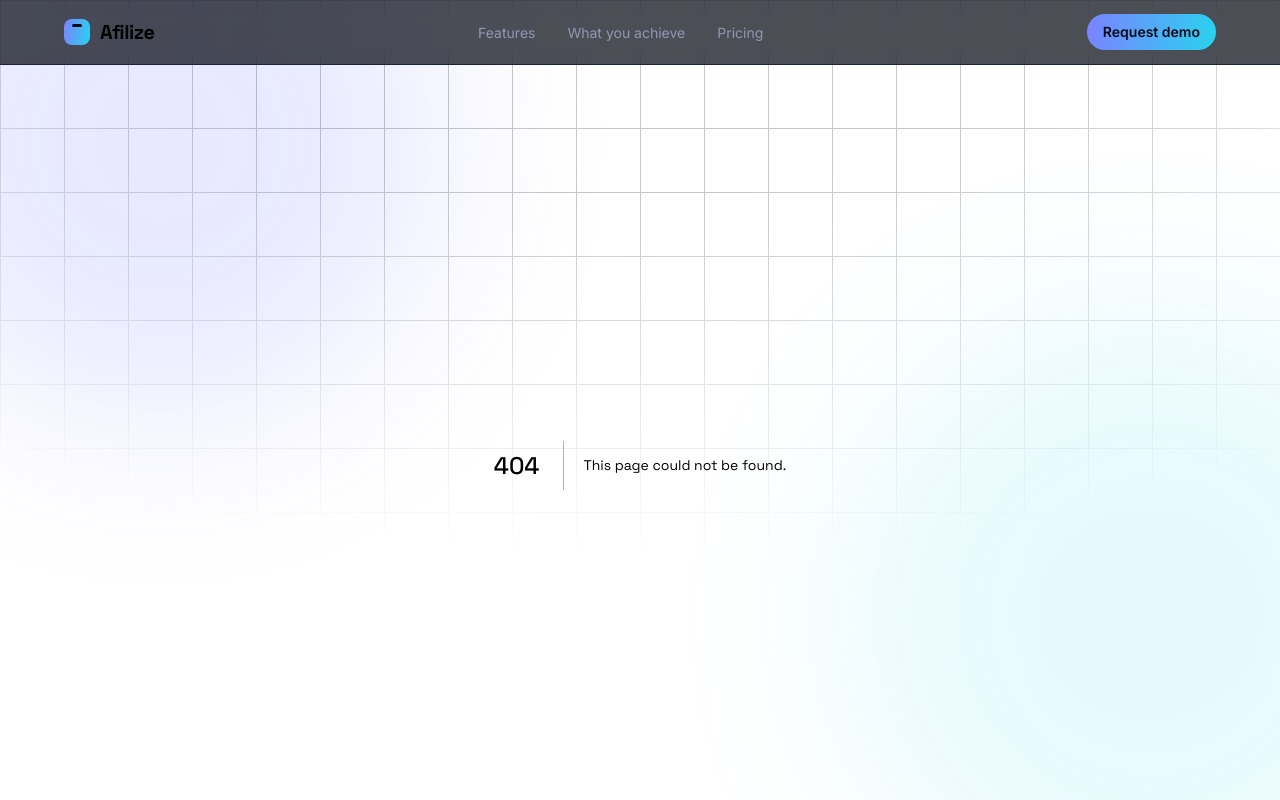
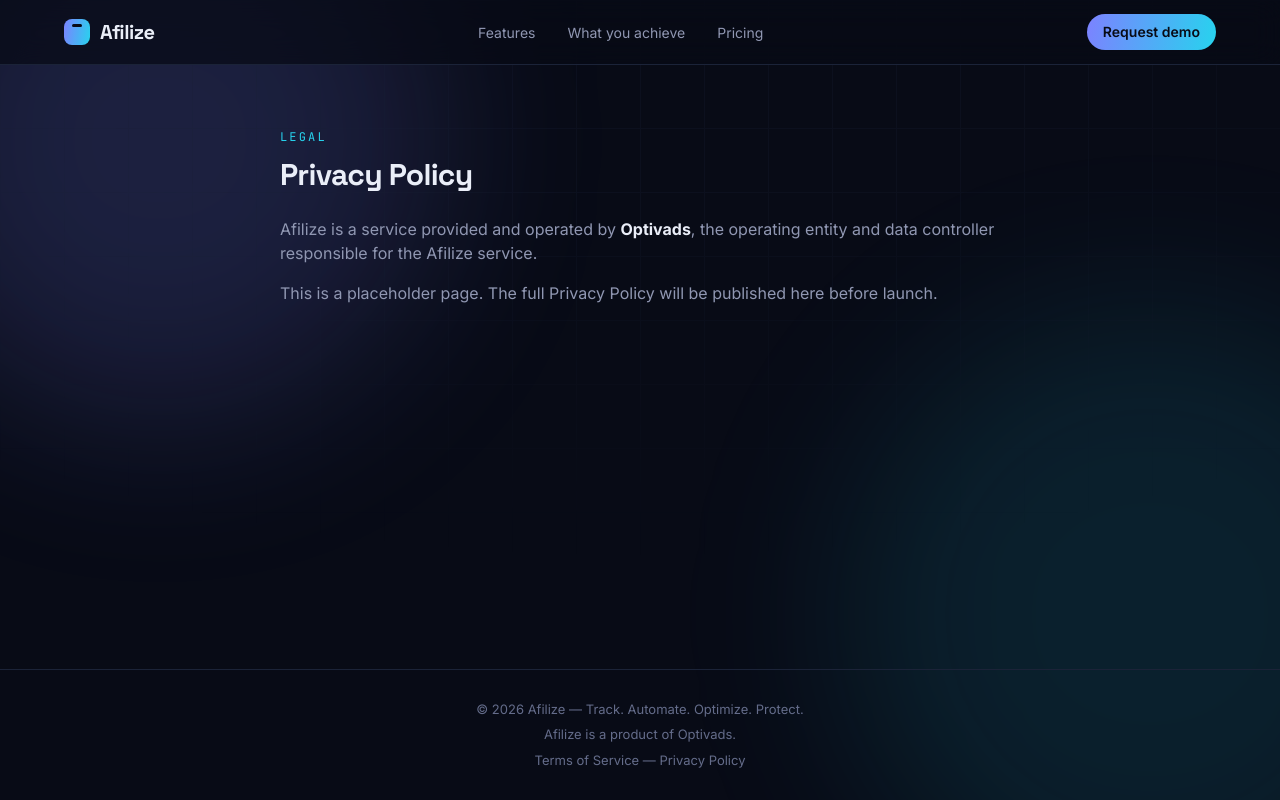
Before and after one commit to charafeddinecherkaoui/Afilize, a Next.js app: page /privacy in a window 1280 px wide. Before the commit this address had no page. Shown: the top 800 px of the page. Built offline with nearby package versions, Linux system fonts and the light colour scheme.

Commit message:
Add Terms and Privacy placeholder pages

```diff
--- /dev/null
+++ b/src/app/privacy/page.tsx
@@ -0,0 +1,31 @@
+import type { Metadata } from "next";
+
+export const metadata: Metadata = {
+  title: "Privacy Policy — Afilize",
+};
+
+export default function PrivacyPage() {
+  return (
+    <main className="wrap flex-1 py-16">
+      <div className="mx-auto max-w-[720px]">
+        <p className="font-mono text-xs uppercase tracking-[0.18em] text-accent-2">
+          Legal
+        </p>
+        <h1 className="mt-3 text-3xl font-bold tracking-tight">
+          Privacy Policy
+        </h1>
+        <div className="mt-6 space-y-4 text-text-muted">
+          <p>
+            Afilize is a service provided and operated by{" "}
+            <strong className="text-text">Optivads</strong>, the operating
+            entity and data controller responsible for the Afilize service.
+          </p>
+          <p>
+            This is a placeholder page. The full Privacy Policy will be
+            published here before launch.
+          </p>
+        </div>
+      </div>
+    </main>
+  );
+}
--- /dev/null
+++ b/src/app/terms/page.tsx
@@ -0,0 +1,31 @@
+import type { Metadata } from "next";
+
+export const metadata: Metadata = {
+  title: "Terms of Service — Afilize",
+};
+
+export default function TermsPage() {
+  return (
+    <main className="wrap flex-1 py-16">
+      <div className="mx-auto max-w-[720px]">
+        <p className="font-mono text-xs uppercase tracking-[0.18em] text-accent-2">
+          Legal
+        </p>
+        <h1 className="mt-3 text-3xl font-bold tracking-tight">
+          Terms of Service
+        </h1>
+        <div className="mt-6 space-y-4 text-text-muted">
+          <p>
+            Afilize is a service provided and operated by{" "}
+            <strong className="text-text">Optivads</strong>, the operating
+            entity that provides and runs the Afilize platform.
+          </p>
+          <p>
+            This is a placeholder page. The full Terms of Service will be
+            published here before launch.
+          </p>
+        </div>
+      </div>
+    </main>
+  );
+}
```
